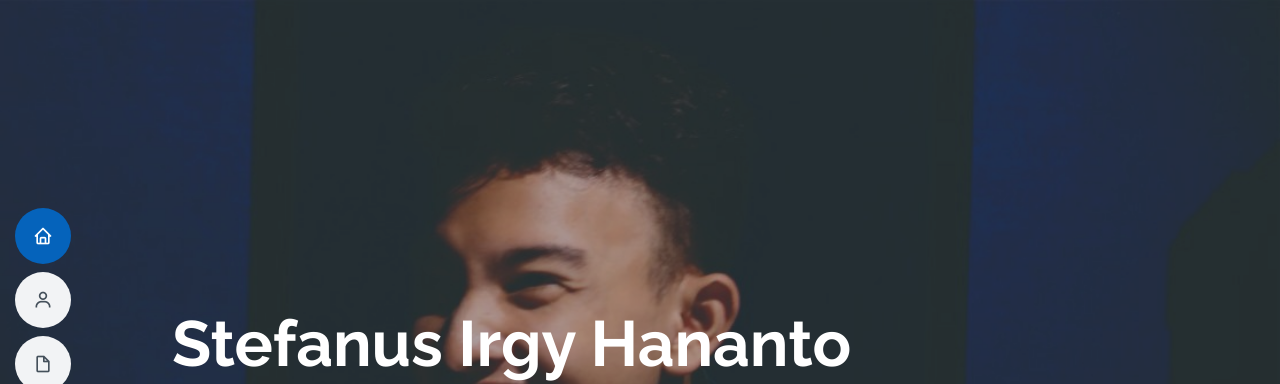
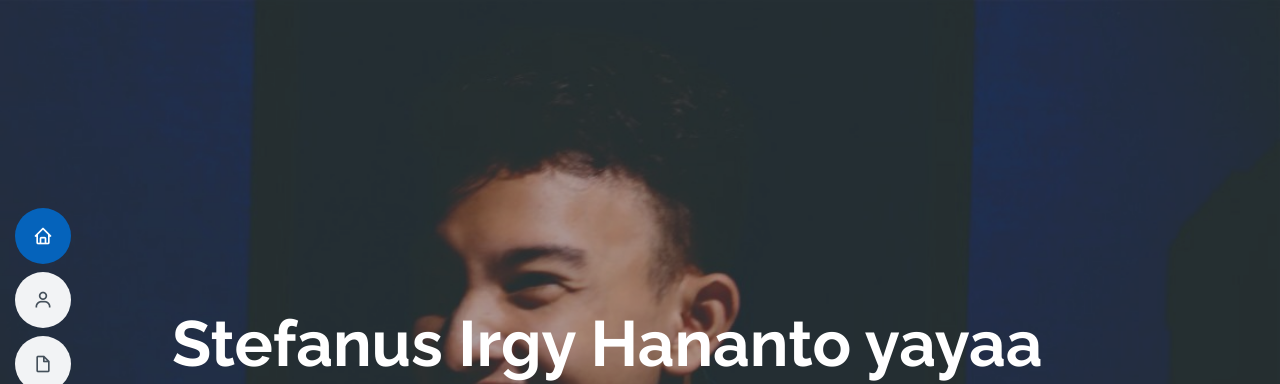
Before and after one commit to stefanusirgy2202/stefanusirgy2202.github.io, a plain HTML site: page index.html in a window 1280 px wide. Shown: the top 384 px of the page. Drawn offline with nearby package versions, Linux system fonts and the light colour scheme.

Commit message:
test deploy

```diff
--- a/index.html
+++ b/index.html
@@ -93,7 +93,7 @@
     <!-- ======= Hero Section ======= -->
     <section id="hero" class="d-flex flex-column justify-content-center">
       <div class="container" data-aos="zoom-in" data-aos-delay="100">
-        <h1>Stefanus Irgy Hananto</h1>
+        <h1>Stefanus Irgy Hananto yayaa</h1>
         <p>
           I'm
           <span
```
